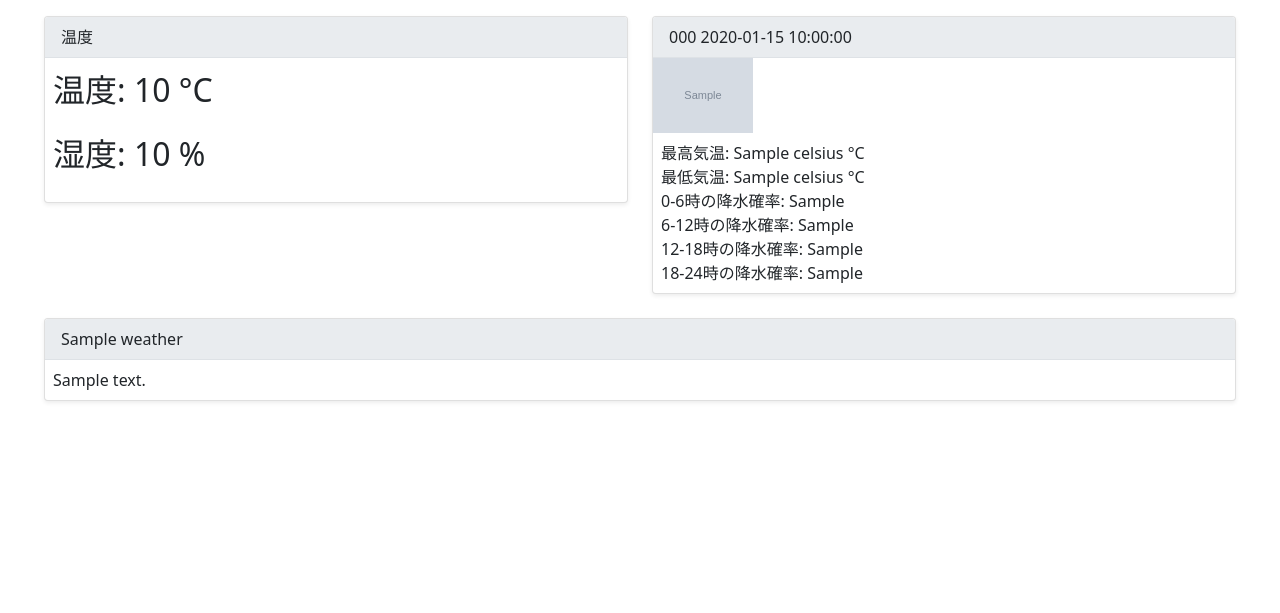
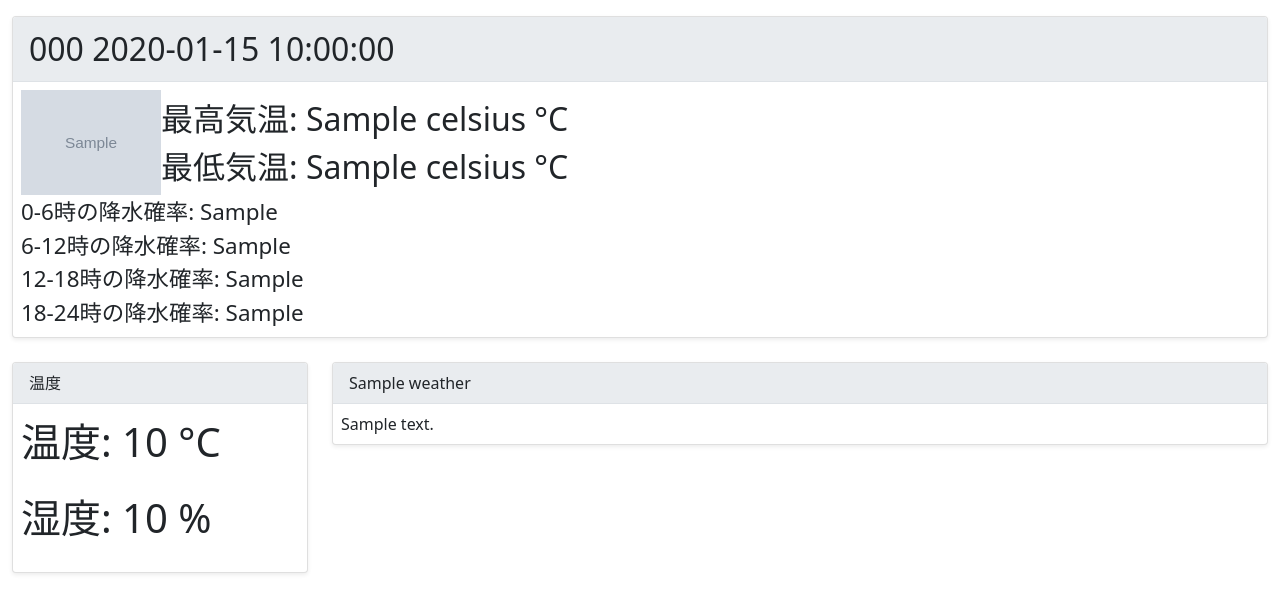
Before and after one commit to sheet00/rasp_display, a Flask app: template templates/template.html in a window 1280 px wide. Shown: the top 613 px of the page. Run offline with Flask 3, Linux system fonts and the light colour scheme; the template is opened without the code that fills it: most values are stand-ins (such as "Sample title", 1, 10 or a date in 2020); grey boxes marked "Sample" are stand-in pictures; some libraries are stand-ins or nearby versions.

Commit message:
[change]今日の天気レイアウト修正

```diff
--- a/app.py
+++ b/app.py
@@ -46,7 +46,7 @@ def get_weather():
     response = requests.get(url)
     data = response.json()
 
-    # ic(data)
+    ic(data)
 
     if response.status_code == 200:
         return data
--- a/static/main.css
+++ b/static/main.css
@@ -1,5 +1,5 @@
-.dht-info {
-    font-size: 2rem;
+.container {
+  max-width: 100%;
 }
 
 .card {
@@ -17,14 +17,26 @@
   padding: 0.5rem;
 }
 
-.forecast_image {
-    width: 100px;
+.forecast {
+  font-size: 200%;
 }
 
-.container {
-    max-width: 95%;
+.forecast_image {
+  width: 140px;
+}
+
+.chance_of_rain {
+  font-size: 70%;
 }
 
 .nowarp {
   white-space: nowrap;
 }
+
+.weather_description {
+  font-size: 100%;
+}
+
+.dht-info {
+  font-size: 250%;
+}
--- a/templates/template.html
+++ b/templates/template.html
@@ -1,49 +1,68 @@
-<!doctype html>
+<!DOCTYPE html>
 <html lang="ja">
-
   <head>
     <title>{{ date }}</title>
-    <meta charset="utf-8">
-    <meta name="viewport" content="width=device-width, initial-scale=1">
-    <link href="https://cdn.jsdelivr.net/npm/bootstrap@5.0.2/dist/css/bootstrap.min.css" rel="stylesheet"
-        integrity="sha384-EVSTQN3/azprG1Anm3QDgpJLIm9Nao0Yz1ztcQTwFspd3yD65VohhpuuCOmLASjC" crossorigin="anonymous">
-    <script src="https://cdn.jsdelivr.net/npm/bootstrap@5.0.2/dist/js/bootstrap.bundle.min.js"
+    <meta charset="utf-8" />
+    <meta name="viewport" content="width=device-width, initial-scale=1" />
+    <link
+      href="https://cdn.jsdelivr.net/npm/bootstrap@5.0.2/dist/css/bootstrap.min.css"
+      rel="stylesheet"
+      integrity="sha384-EVSTQN3/azprG1Anm3QDgpJLIm9Nao0Yz1ztcQTwFspd3yD65VohhpuuCOmLASjC"
+      crossorigin="anonymous"
+    />
+    <script
+      src="https://cdn.jsdelivr.net/npm/bootstrap@5.0.2/dist/js/bootstrap.bundle.min.js"
       integrity="sha384-MrcW6ZMFYlzcLA8Nl+NtUVF0sA7MsXsP1UyJoMp4YLEuNSfAP+JcXn/tWtIaxVXM"
-        crossorigin="anonymous"></script>
+      crossorigin="anonymous"
+    ></script>
 
-    <link rel="stylesheet" type="text/css" href="{{ url_for('static', filename='main.css') }}">
+    <link
+      rel="stylesheet"
+      type="text/css"
+      href="{{ url_for('static', filename='main.css') }}"
+    />
     <script src="static/main.js"></script>
   </head>
 
   <body>
     <div class="container">
-        <div class="row align-items-start mt-3">
+      <div class="row align-items-start mt-3 forecast">
+        {% for forecast in weather_data.forecasts[:2] %}
         <div class="col">
           <div class="card">
-                    <div class="card-header">温度</div>
+            <div class="card-header">
+              {{ forecast.telop }} {{ forecast.dateLabel }}
+            </div>
+
             <div class="card-body">
-                        <p class="dht-info">温度: {{ dht_data.temp|int }} °C</p>
-                        <p class="dht-info">湿度: {{ dht_data.hum|int }} %</p>
+              <div class="d-flex align-items-center">
+                <img
+                  src="{{ forecast.image.url }}"
+                  class="forecast_image"
+                  alt="{{ forecast.image.title }}"
+                />
+                <div>
+                  <p class="card-text m-0 nowarp">
+                    最高気温: {{ forecast.temperature.max.celsius }} °C
+                  </p>
+                  <p class="card-text m-0 nowarp">
+                    最低気温: {{ forecast.temperature.min.celsius }} °C
+                  </p>
                 </div>
               </div>
-            </div>
-
-            {% for forecast in weather_data.forecasts[:3] %}
-            <div class="col">
-                <div class="card">
-                    <div class="card-header">{{ forecast.telop }} {{ forecast.dateLabel }}</div>
-
-                    <img src="{{ forecast.image.url }}" class="forecast_image" alt="{{ forecast.image.title }}">
-                    <div class="card-body">
-                        <p class="card-text m-0 nowarp">最高気温: {{
-                            forecast.temperature.max.celsius }} °C</p>
-                        <p class="card-text m-0 nowarp">最低気温: {{
-                            forecast.temperature.min.celsius }} °C</p>
-                        <div class="">
-                            <p class="card-text m-0">0-6時の降水確率: {{ forecast.chanceOfRain.T00_06 }}</p>
-                            <p class="card-text m-0">6-12時の降水確率: {{ forecast.chanceOfRain.T06_12 }}</p>
-                            <p class="card-text m-0">12-18時の降水確率: {{ forecast.chanceOfRain.T12_18 }}</p>
-                            <p class="card-text m-0">18-24時の降水確率: {{ forecast.chanceOfRain.T18_24 }}</p>
+              <div class="chance_of_rain">
+                <p class="card-text m-0">
+                  0-6時の降水確率: {{ forecast.chanceOfRain.T00_06 }}
+                </p>
+                <p class="card-text m-0">
+                  6-12時の降水確率: {{ forecast.chanceOfRain.T06_12 }}
+                </p>
+                <p class="card-text m-0">
+                  12-18時の降水確率: {{ forecast.chanceOfRain.T12_18 }}
+                </p>
+                <p class="card-text m-0">
+                  18-24時の降水確率: {{ forecast.chanceOfRain.T18_24 }}
+                </p>
               </div>
             </div>
           </div>
@@ -51,20 +70,36 @@
         {% endfor %}
       </div>
 
-        <div class="card mt-3">
+      <div class="row mt-3">
+        <div class="col-3">
+          <div class="card">
+            <div class="card-header">温度</div>
+            <div class="card-body">
+              <p class="dht-info">温度: {{ dht_data.temp|int }} °C</p>
+              <p class="dht-info">湿度: {{ (dht_data.hum * 100)|int }} %</p>
+            </div>
+          </div>
+        </div>
+        <div class="col">
+          <div class="card">
             <div class="card-header">{{ weather_data.title }}</div>
             <div class="card-body">
               <p class="card-text">{{ weather_data.description.text }}</p>
             </div>
           </div>
         </div>
+      </div>
+    </div>
 
-    <script src="https://cdn.jsdelivr.net/npm/popper.js@1.16.0/dist/umd/popper.min.js"
+    <script
+      src="https://cdn.jsdelivr.net/npm/popper.js@1.16.0/dist/umd/popper.min.js"
       integrity="sha384-Q6E9RHvbIyZFJoft+2mJbHaEWldlvI9IOYy5n3zV9zzTtmI3UksdQRVvoxMfooAo"
-        crossorigin="anonymous"></script>
-    <script src="https://stackpath.bootstrapcdn.com/bootstrap/5.0.0-alpha1/js/bootstrap.min.js"
+      crossorigin="anonymous"
+    ></script>
+    <script
+      src="https://stackpath.bootstrapcdn.com/bootstrap/5.0.0-alpha1/js/bootstrap.min.js"
       integrity="sha384-oesi62hOLfzrys4LxRF63OJCXdXDipiYWBnvTl9Y9/TRlw5xlKIEHpNyvvDShgf/"
-        crossorigin="anonymous"></script>
+      crossorigin="anonymous"
+    ></script>
   </body>
-
 </html>
```
Also changed, not shown: static/main.js (+0 -42 lines), README.md. Lines whose indentation alone changed are shown as unchanged.
